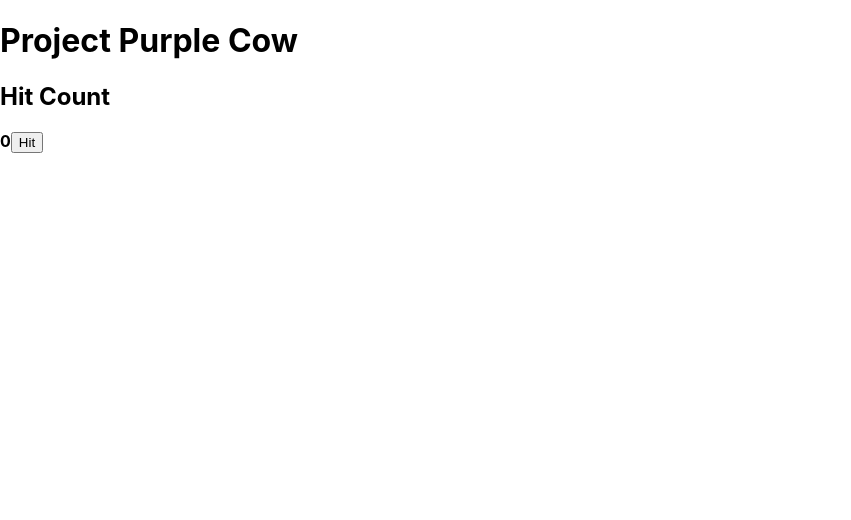
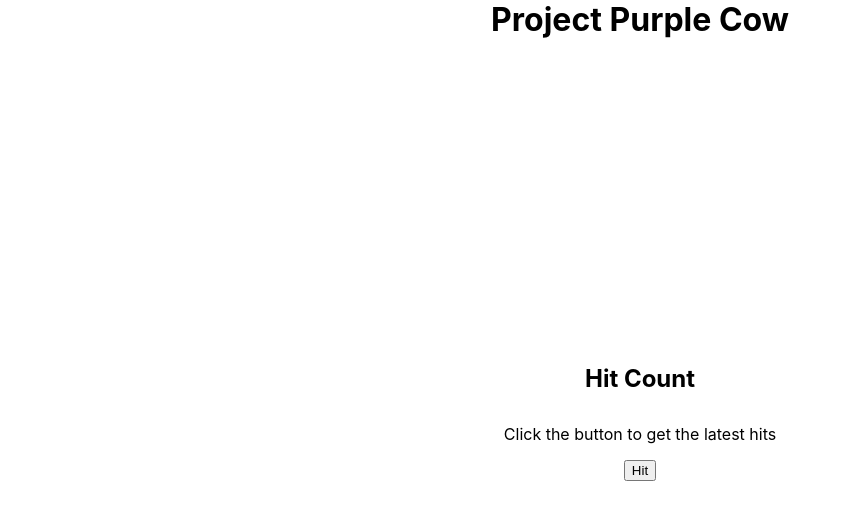
Before and after one commit to chasefarmer2808/ppc, a React (Create React App) app: page / in a window 1280 px wide. Shown: the top 520 px of the page, without its empty margins (0-851 px from the left). Built offline with nearby package versions, Linux system fonts and the light colour scheme.

Commit message:
layout styles

```diff
--- a/src/App.css
+++ b/src/App.css
@@ -1,38 +1,29 @@
-.App {
-  text-align: center;
+:root {
+  --title-height: 44px;
 }
 
-.App-logo {
-  height: 40vmin;
-  pointer-events: none;
+body {
+  height: 100vh;
 }
 
-@media (prefers-reduced-motion: no-preference) {
-  .App-logo {
-    animation: App-logo-spin infinite 20s linear;
-  }
+#root {
+  height: 100%;
 }
 
-.App-header {
-  background-color: #282c34;
-  min-height: 100vh;
+h1, h2 {
+  margin: 0;
+  height: var(--title-height);
+}
+
+main {
+  text-align: center;
+  height: 100%;
+}
+
+section {
+  height: calc(100% - var(--title-height));
   display: flex;
-  flex-direction: column;
+  flex-direction: center;
   align-items: center;
   justify-content: center;
-  font-size: calc(10px + 2vmin);
-  color: white;
 }
-
-.App-link {
-  color: #61dafb;
-}
-
-@keyframes App-logo-spin {
-  from {
-    transform: rotate(0deg);
-  }
-  to {
-    transform: rotate(360deg);
-  }
-}
--- a/src/App.js
+++ b/src/App.js
@@ -7,7 +7,9 @@ function App() {
   return (
     <main>
       <h1>Project Purple Cow</h1>
-      <HitComponent />
+      <section>
+        <HitComponent />
+      </section>
     </main>
   );
 }
--- /dev/null
+++ b/src/HitComponent.css
@@ -0,0 +1,5 @@
+.hit-component-root {
+    display: flex;
+    flex-direction: column;
+    align-items: center;
+}
--- a/src/HitComponent.jsx
+++ b/src/HitComponent.jsx
@@ -1,5 +1,6 @@
 import React, { useState } from 'react';
 import { hitCountApi } from './api';
+import './HitComponent.css';
 
 export const HitComponent = () => {
     const [hits, setHits] = useState(0);
@@ -10,9 +11,9 @@ export const HitComponent = () => {
     }
 
     return (
-        <section>
+        <section className="hit-component-root">
             <h2>Hit Count</h2>
-            <strong>{hits}</strong>
+            {hits > 0 ? <p><strong>{hits}</strong></p> : <p>Click the button to get the latest hits</p>}
             <button onClick={handleHit}>Hit</button>
         </section>
     )
```
